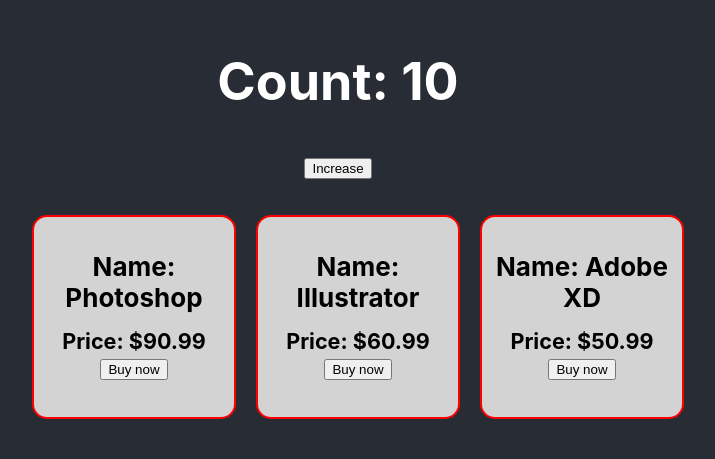
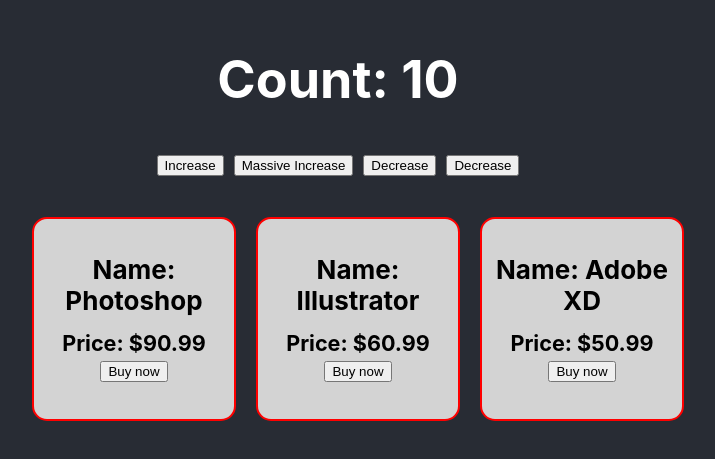
Before and after one commit to jubayerasif/My-deep-js, a React (Create React App) app in the folder Day 20/reactjs-core-concepts/: page / in a window 1280 px wide. Shown: the part 165-624 px from the top of the page, without its empty margins (302-1017 px from the left). Built offline with nearby package versions, Linux system fonts and the light colour scheme.

Commit message:
Component state hook and set state method

```diff
--- a/Day 20/reactjs-core-concepts/src/App.js
+++ b/Day 20/reactjs-core-concepts/src/App.js
@@ -108,13 +108,21 @@
 function Counter(props) {
   const [count, setCount] = useState(10);
   const handleIncrease = () => {
-    const newCount = count +1;
-    setCount(newCount);
+    setCount(count +1);
   };
+  const handleDecrease = () => {
+    setCount(count - 1);
+  };
+  const style = {
+    margin: '5px'
+  }
   return (
     <div>
       <h1> Count: {count}</h1>
-      <button onClick={handleIncrease}>Increase</button>
+      <button onClick={handleIncrease} style={style}>Increase</button>
+      <button onMouseMove={handleIncrease} style={style}>Massive Increase</button>
+      <button onClick={handleDecrease} style={style}>Decrease</button>
+      <button onMouseMove={handleDecrease} style={style}>Decrease</button>
     </div>
   );
 }
```
